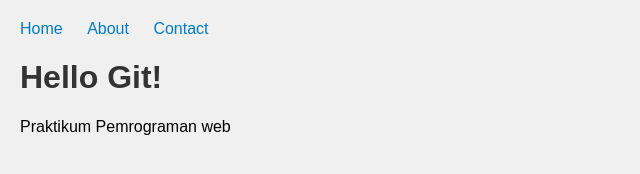
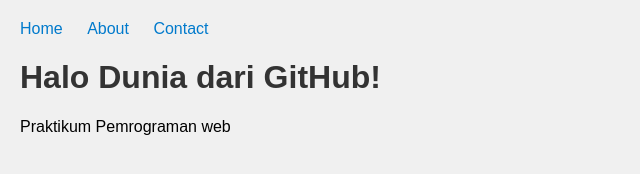
Before and after one commit to dhinivadilaa/my-web-project, a plain HTML site: page index.html in a window 1280 px wide. Shown: the whole page, without its empty margins (0-640 px from the left). Drawn offline with Linux system fonts and the light colour scheme.

Commit message:
Update index.html

```diff
--- a/index.html
+++ b/index.html
@@ -12,7 +12,7 @@
       <li><a href="#contact">Contact</a></li>
     </ul>
   </nav>
-  <h1>Hello Git!</h1>
+  <h1>Halo Dunia dari GitHub!</h1>
   <p>Praktikum Pemrograman web</p>
 </body>
 </html>
```
